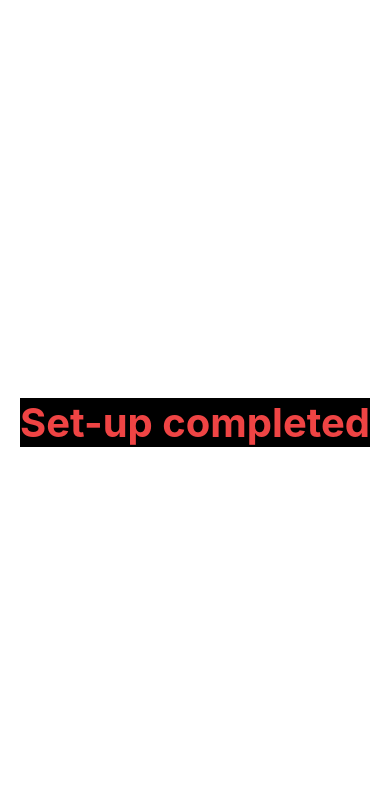
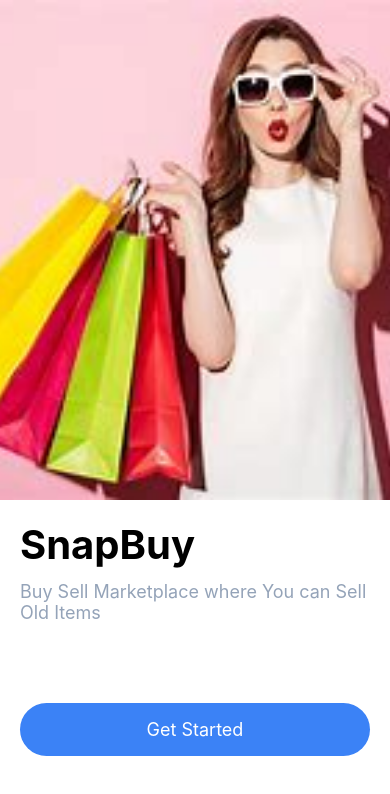
Before and after one commit to chikram/SnapBuy, a React Native app: screen / in a window 390 px wide. Shown: the top 794 px of the page. Built offline with nearby package versions, Linux system fonts and the light colour scheme.

Commit message:
Setting up startup page

```diff
--- a/App.js
+++ b/App.js
@@ -1,11 +1,12 @@
 import { StatusBar } from 'expo-status-bar';
 import { StyleSheet, Text, View } from 'react-native';
+import LoginScreen from './Apps/Screens/LoginScreen';
 
 export default function App() {
   return (
-    <View className="flex-1 items-center justify-center bg-white">
-      <Text className="text-red-500  font-bold text-[40px] bg-black">Set-up completed</Text>
+    <View className="flex-1 bg-white">
       <StatusBar style="auto" />
+      <LoginScreen />
     </View>
   );
 }
--- /dev/null
+++ b/Apps/Screens/LoginScreen.jsx
@@ -0,0 +1,24 @@
+import { View, Text, Image, TouchableOpacity } from "react-native";
+import React from "react";
+
+export default function LoginScreen() {
+  return (
+    <View>
+      <Image
+        source={require("./../../assets/images/1.png")}
+        className="w-full h-[500px] object-cover"
+      />
+      <View className="p-5 bg-white mt-[-20] rounded-t-3xl">
+        <Text className="text-[40px] font-bold">SnapBuy</Text>
+        <Text className="text-[18px] text-slate-400 mt-3">
+          Buy Sell Marketplace where You can Sell Old Items
+        </Text>
+        <TouchableOpacity className="bg-blue-500 rounded-full p-4 mt-20">
+          <Text className="text-center text-[18px] text-white">
+            Get Started
+          </Text>
+        </TouchableOpacity>
+      </View>
+    </View>
+  );
+}
```
Also changed, not shown: assets/images/1.png (added), assets/images/main.png (added).
